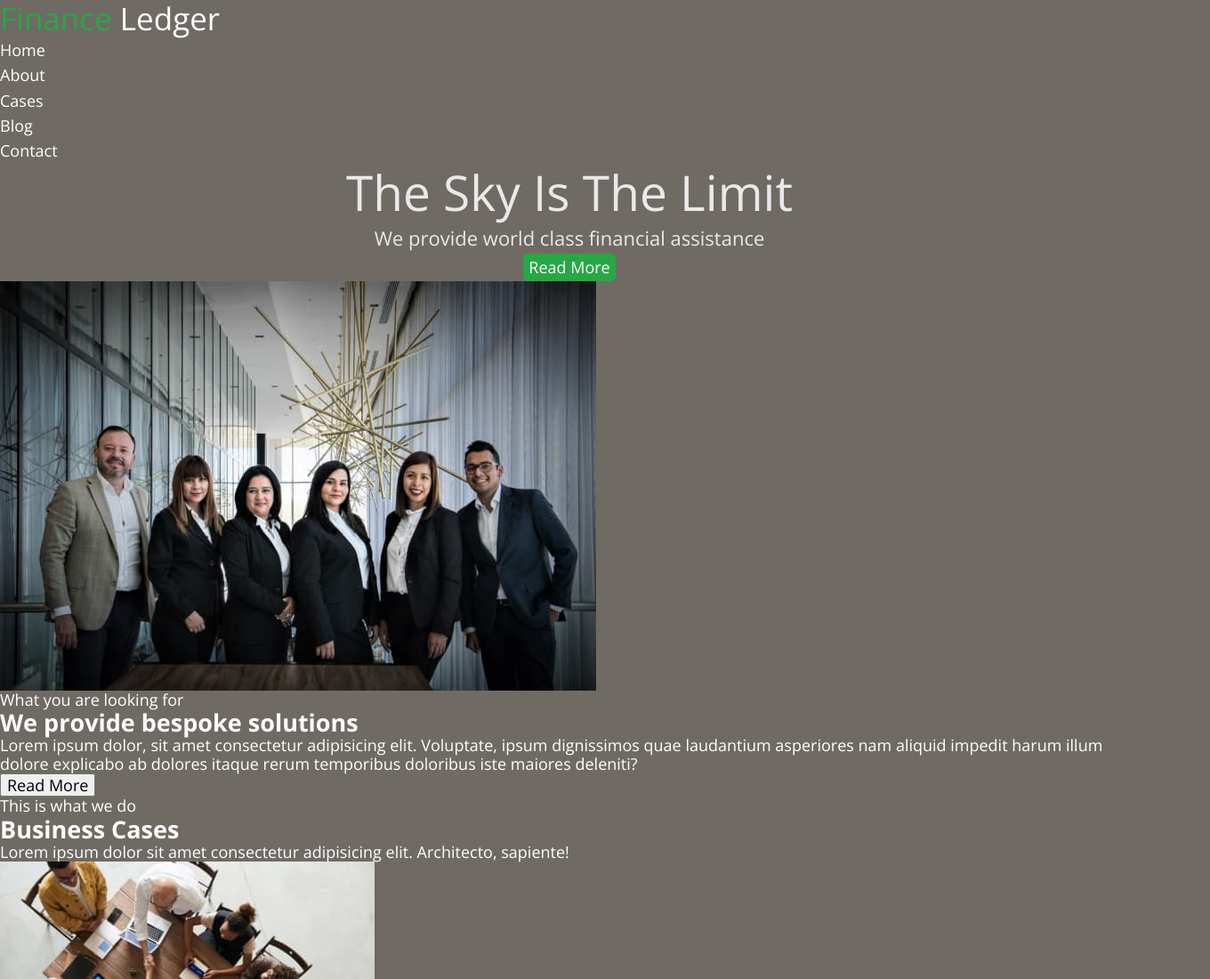
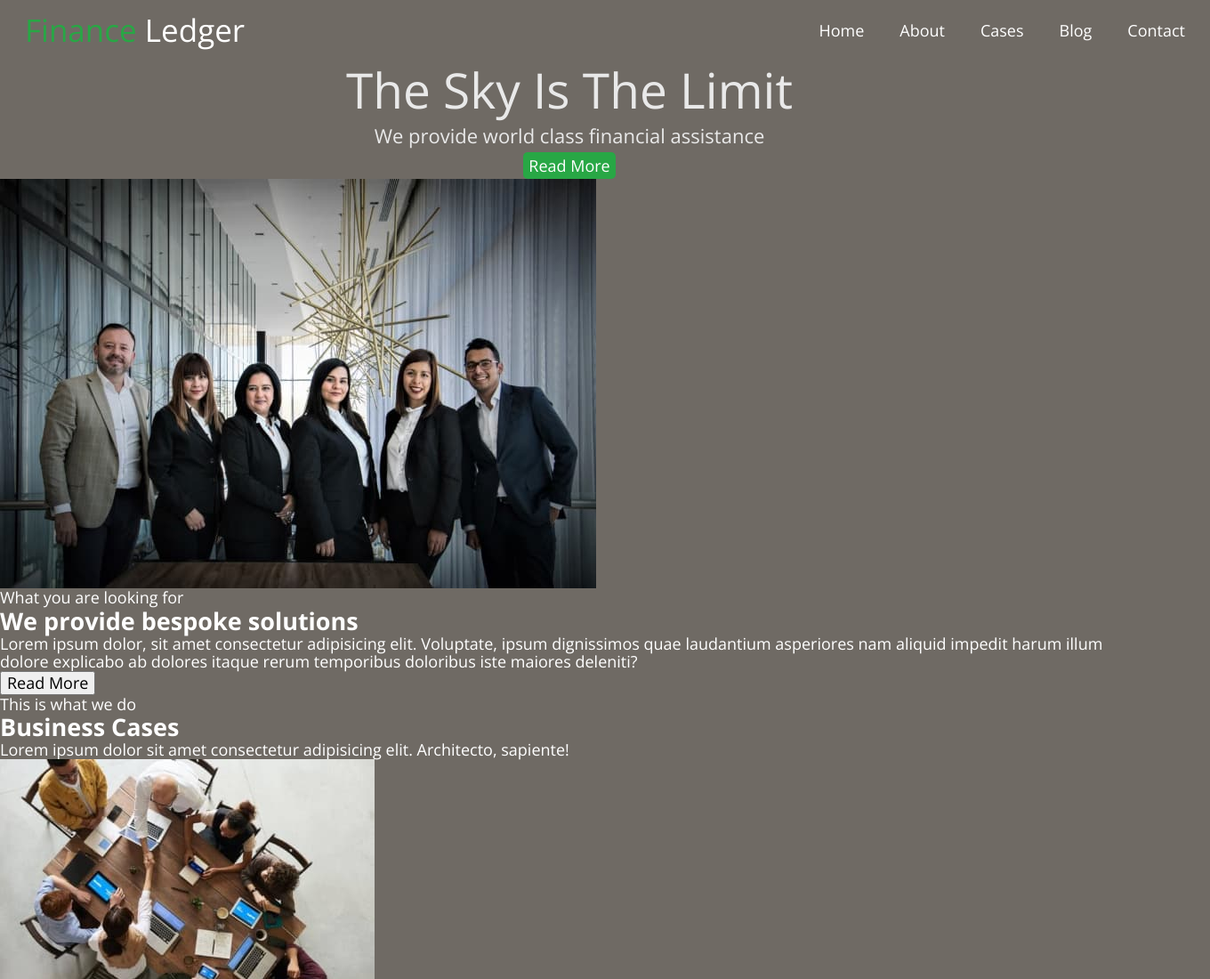
Before and after one commit to kashirin-olexsandr/blended-106_7-8, a plain HTML site: page index.html in a window 1280 px wide. Shown: the top 1100 px of the page at 89% size, 1360 px wide, since content can reach past the window. Drawn offline with nearby package versions, Linux system fonts and the light colour scheme.

Commit message:
styles heder

```diff
--- a/css/styles.css
+++ b/css/styles.css
@@ -33,7 +33,19 @@ img {
 
 .header {
 }
+.container {
+  width: 1360px;
+  margin: 0 auto;
+}
+
+.header-container {
+  padding: 0 28px;
+}
+
 .nav {
+  display: flex;
+  align-items: center;
+  justify-content: space-between;
 }
 .header-logo {
   font-size: 35px;
@@ -46,12 +58,17 @@ img {
 }
 
 .header-list {
+  display: flex;
+  align-items: center;
+  gap: 40px;
 }
 .header-item {
 }
 .header-link {
   line-height: 1.56;
   color: #fff;
+  padding: 20px 0;
+  display: block;
 }
 .hero {
   text-align: center;
--- a/index.html
+++ b/index.html
@@ -22,6 +22,7 @@
 
   <body>
     <header class="header">
+      <div class="container header-container">
         <nav class="nav">
           <a class="header-logo" href="./index.html"
             ><span class="header-logo-Finance">Finance</span> Ledger</a
@@ -44,6 +45,7 @@
             </li>
           </ul>
         </nav>
+      </div>
     </header>
 
     <main>
```
Lines whose indentation alone changed are shown as unchanged.
